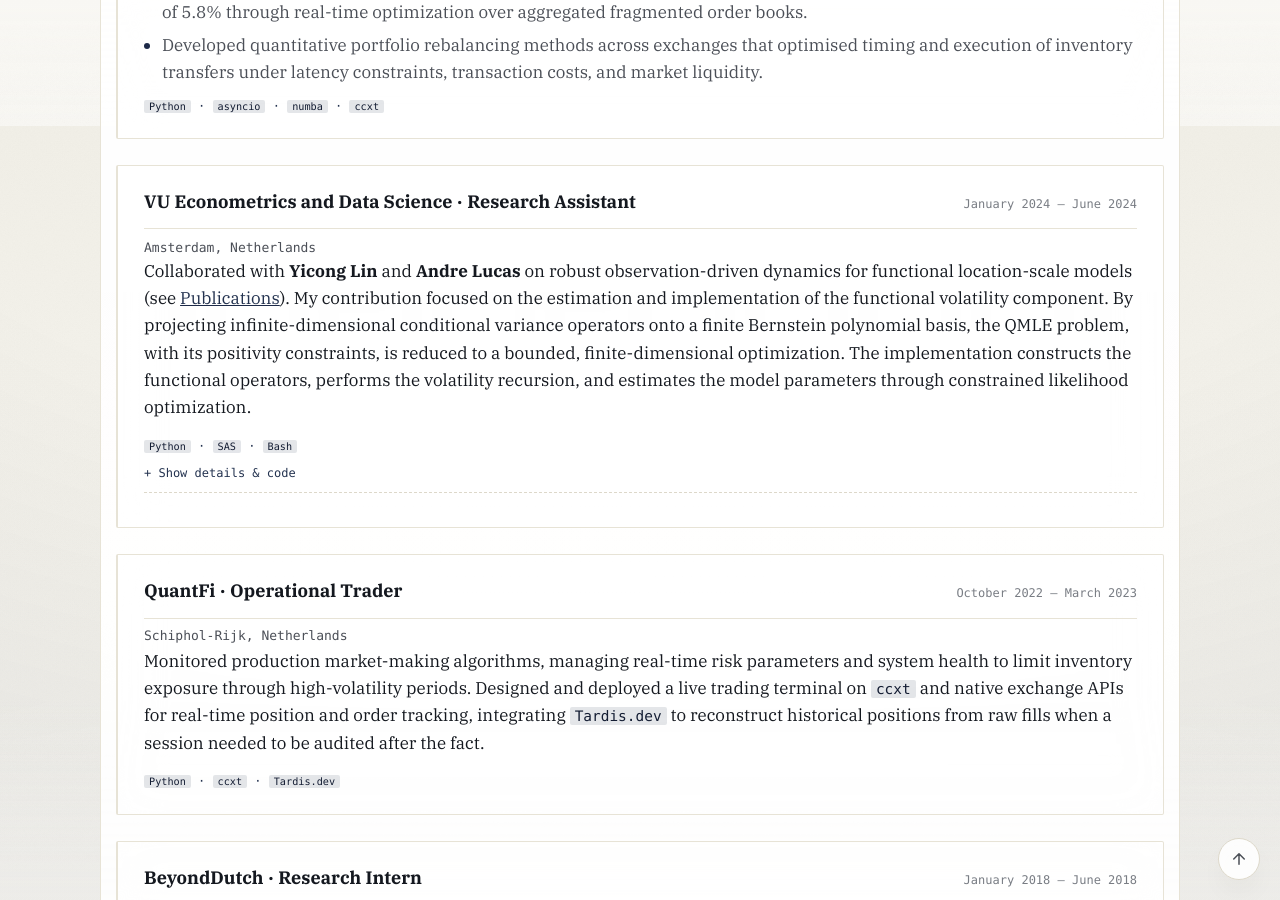
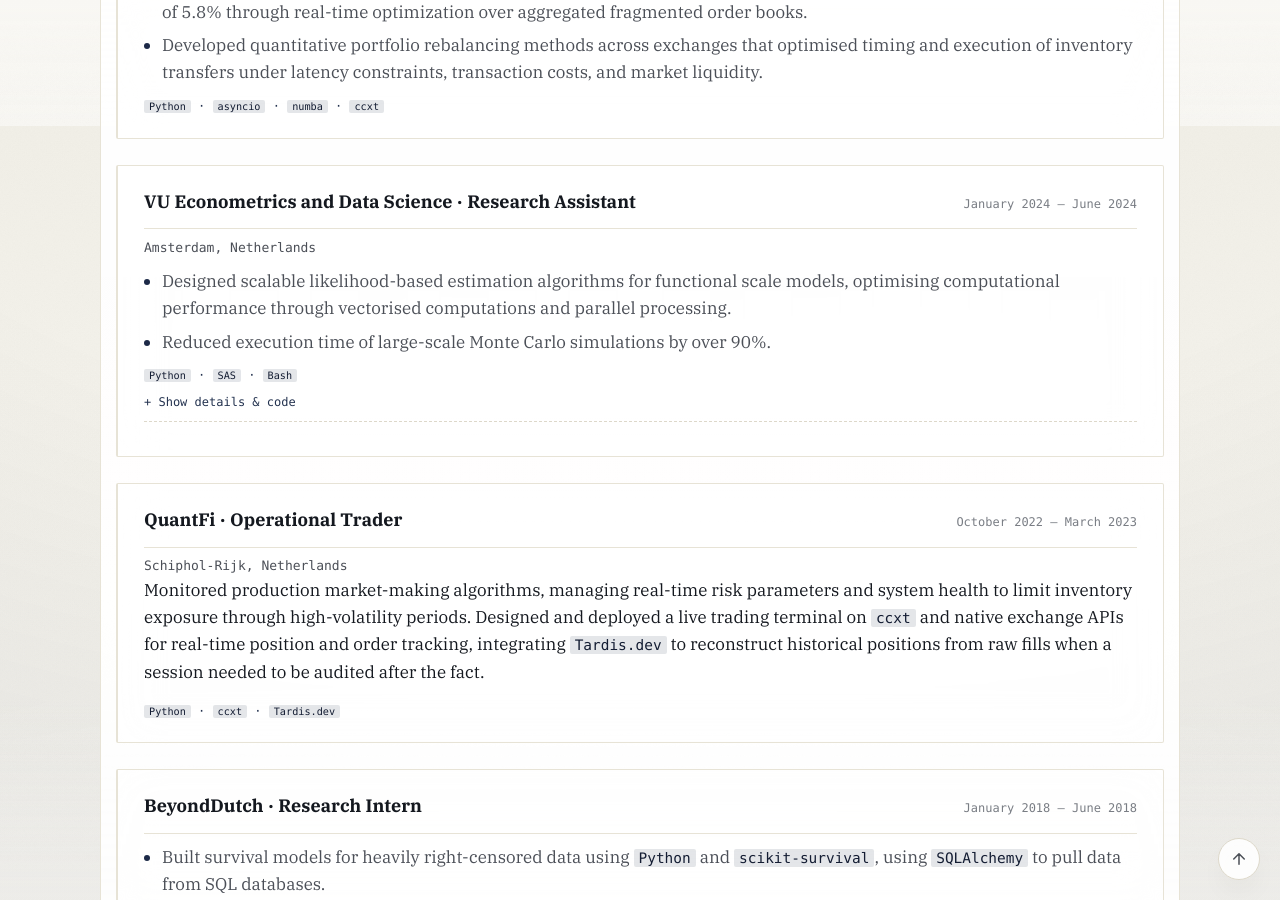
Before and after one commit to DaanZunnenberg/DaanZunnenberg.github.io, a Jekyll site: the page built from experience/index.md, in a window 1280 px wide and 900 px high, scrolled down 774 px. Built offline with Jekyll 4.4.1, drawn with Linux system fonts in a browser that asks for light colours; some of the changed lines change nothing that is shown.

Commit message:
Rewrite VU Research Assistant entry with resume bullets and plain-language math
Replaces the summary paragraph with two bullets, and rewrites the
readme details to introduce the functional-scale setting and the
reasoning behind Bernstein basis functions before showing code.

Also trims the occupation-measure formula from the stationarity-test
project (kept the prose, dropped the display equation) and adds an
intro paragraph before that project's Quick Start code sample.

```diff
--- a/experience/index.md
+++ b/experience/index.md
@@ -38,15 +38,10 @@ permalink: /experience/
     <span class="entry-date">January 2024 &ndash; June 2024</span>
   </div>
   <div class="entry-org">Amsterdam, Netherlands</div>
-  <p>
-    Collaborated with <strong>Yicong Lin</strong> and <strong>Andre Lucas</strong> on robust observation-driven
-    dynamics for functional location-scale models (see <a href="{{ '/academic/research/' | relative_url }}">Publications</a>).
-    My contribution focused on the estimation and implementation of the functional volatility component. By
-    projecting infinite-dimensional conditional variance operators onto a finite Bernstein polynomial basis,
-    the QMLE problem, with its positivity constraints, is reduced to a bounded, finite-dimensional optimization.
-    The implementation constructs the functional operators, performs the volatility recursion, and estimates
-    the model parameters through constrained likelihood optimization.
-  </p>
+  <ul>
+    <li>Designed scalable likelihood-based estimation algorithms for functional scale models, optimising computational performance through vectorised computations and parallel processing.</li>
+    <li>Reduced execution time of large-scale Monte Carlo simulations by over 90%.</li>
+  </ul>
   <div class="tags"><code>Python</code> &middot; <code>SAS</code> &middot; <code>Bash</code></div>
 
   <div class="readme-toggle">
@@ -55,6 +50,48 @@ permalink: /experience/
     </button>
     <div class="readme-collapse">
       <div class="readme">
+      <h4>Setting</h4>
+      <p>
+        We work with intraday return curves. Write \(y_t(u)\) for the return at point \(u\) during trading day
+        \(t\), where \(u \in [0,1]\) is the time of day rescaled to the unit interval. Each day gives one full
+        curve, not one number. This is what makes the problem functional rather than scalar.
+      </p>
+      <p>
+        Each return curve is driven by a conditional variance curve \(\sigma_t^2(u)\). We write
+        \[y_t(u) = \sigma_t(u)\eta_t(u),\]
+        where \(\eta_t(u)\) is noise with unit variance. The variance curve follows a recursion,
+        \[\sigma_t^2 = \delta + \sum_{i=1}^{q}\alpha_i\left(y_{t-i}^2\right) + \sum_{j=1}^{p}\beta_j\left(\sigma_{t-j}^2\right),\]
+        where \(\delta\) is a strictly positive intercept curve, and \(\alpha_i, \beta_j\) are operators that
+        map curves to curves. This is the functional version of a classical GARCH recursion. Every quantity is
+        now a function of \(u\), not a single number.
+      </p>
+      <h4>Why basis functions</h4>
+      <p>
+        The operators \(\alpha_i\) and \(\beta_j\) live in an infinite-dimensional space. We cannot estimate
+        an infinite-dimensional object from a finite sample of days. We also need every operator to keep the
+        variance curve positive, since a variance cannot go negative at any point of the day.
+      </p>
+      <p>
+        We solve both problems at once by projecting each operator onto a small set of Bernstein basis
+        functions. A Bernstein basis of order \(M\) is a set of \(M\) polynomials on \([0,1]\), and each one is
+        non-negative everywhere on that interval. Any operator can then be written as a weighted sum of these
+        basis functions. If the weights are non-negative, the resulting operator is automatically positive.
+        This gives a positive variance curve for free, without adding constraints to the optimizer.
+      </p>
+      <p>
+        Projecting onto \(M\) basis functions also turns an infinite-dimensional estimation problem into a
+        small, bounded one. Instead of estimating operators directly, we estimate a short vector of Bernstein
+        coefficients \(\theta\).
+      </p>
+      <h4>Estimation</h4>
+      <p>
+        A standard likelihood cannot be evaluated directly on a continuous curve. We estimate \(\theta\) using
+        Quasi-Maximum Likelihood Estimation instead. This rebuilds the variance recursion at every step from
+        the current coefficients, then scores the fit across the full sample of days. The implementation
+        builds the functional operators from the Bernstein coefficients, runs the volatility recursion forward
+        in time, and optimizes the coefficients under simple bound constraints so the positivity holds
+        throughout.
+      </p>
   <pre class="code-block" data-lang="python"><code>def bernstein_basis(u, M, k):
     return comb(M - 1, k - 1) * u ** (k - 1) * (1 - u) ** (M - k)
 
@@ -276,12 +313,10 @@ result = minimize(
       </p>
       <p>
         The proposed stationarity test is based on the relationship between stationarity and the growth
-        behaviour of the occupation measure,
-        \[\mu_t(A) = \int_0^t \mathbf{1}_A(X_s)\,ds,\]
-        which measures the amount of time the diffusion spends in a measurable set \(A\). For a stationary and
-        ergodic diffusion, the occupation measure grows linearly with time, with the growth rate determined by
-        the invariant distribution. Therefore, under the diffusion assumptions above, stationarity is
-        equivalent to linear divergence of the occupation measure.
+        behaviour of the occupation measure, which measures the amount of time the diffusion spends in a
+        measurable set \(A\). For a stationary and ergodic diffusion, the occupation measure grows linearly
+        with time, with the growth rate determined by the invariant distribution. Therefore, under the
+        diffusion assumptions above, stationarity is equivalent to linear divergence of the occupation measure.
       </p>
       <p>
         The test exploits this equivalence by comparing two consistent estimators of the diffusion matrix. The
@@ -304,6 +339,12 @@ result = minimize(
       <pre class="code-block" data-lang="bash"><code>pip install -r requirements.txt
 </code></pre>
       <h4>Quick Start</h4>
+      <p>
+        The example below simulates a bivariate Ornstein-Uhlenbeck process, then runs the test itself. It
+        builds the time-domain and state-domain diffusion-matrix estimators, standardizes their difference
+        with the Gaussian approximation, and plots the resulting running maximum against the
+        Pickands&ndash;Berman critical bound.
+      </p>
       <pre class="code-block" data-lang="python"><code>import numpy as np
 from mht.models.processes import BivariateOUProcess
 from mht.testing.kernel_test import KernelTest, Kernel, TestPlotter
```
